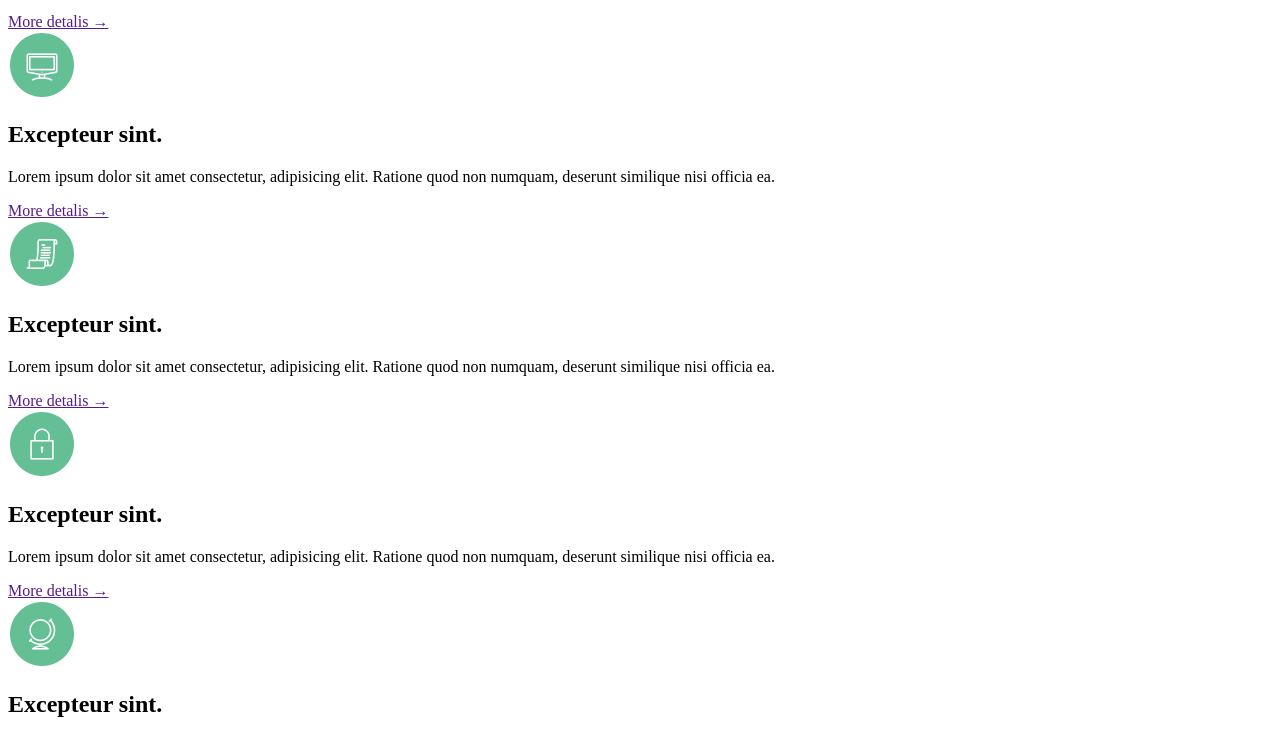
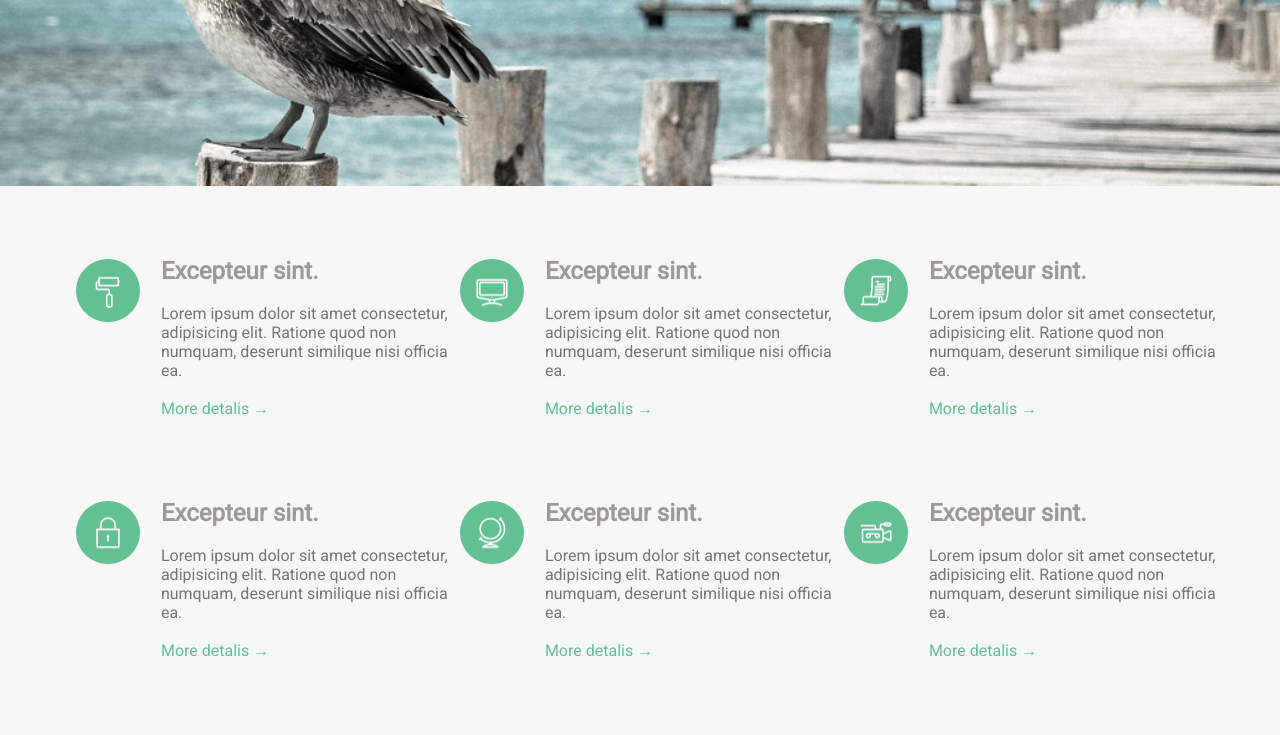
Before and after one commit to wbq3510/crafty, a plain HTML site: page index.html in a window 1280 px wide. Shown: the part 374-1109 px from the top of the page. Drawn offline with Linux system fonts and the light colour scheme; the site is published under a folder, as on GitHub Pages, so addresses that start at the root find nothing.

Commit message:
fix warning

```diff
--- a/index.html
+++ b/index.html
@@ -5,12 +5,11 @@
     <meta name="viewport" content="width=device-width, initial-scale=1.0">
     <meta http-equiv="X-UA-Compatible" content="ie=edge">
     <link href="http://fonts.googleapis.com/css?family=Roboto" rel="stylesheet" type="text/css">
-<link rel="stylesheet" href="js/slider.js">
     <link rel="stylesheet" href="https://use.fontawesome.com/releases/v5.7.2/css/all.css" integrity="sha384-fnmOCqbTlWIlj8LyTjo7mOUStjsKC4pOpQbqyi7RrhN7udi9RwhKkMHpvLbHG9Sr" crossorigin="anonymous">
     <link href="https://fonts.googleapis.com/css?family=Roboto:100&amp;subset=latin-ext" rel="stylesheet">
 
-    <link rel="stylesheet" href="/css/style.css">
-    <link rel="stylesheet" href="/css_desktop/style.css">
+    <link rel="stylesheet" href="css/style.css">
+    <link rel="stylesheet" href="css_desktop/style.css">
     <title>Document</title>
 </head>
 <body>
```
